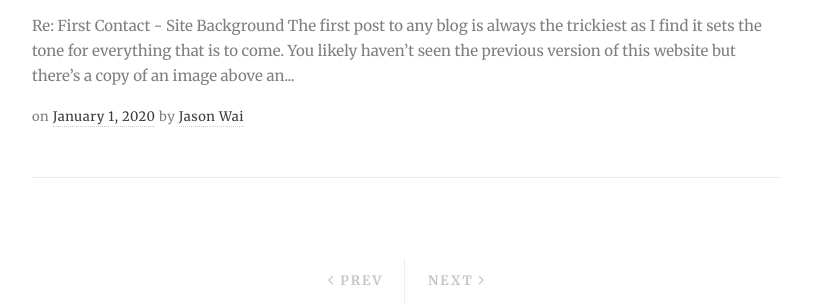
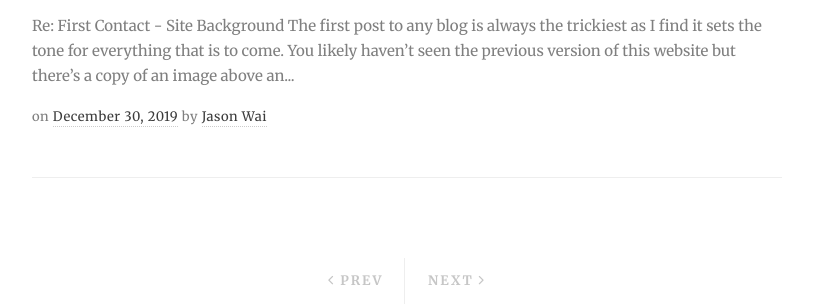
Before and after one commit to jawai/marvelous-broccoli, a Jekyll site: the page built from index.html, in a window 1280 px wide. Shown: the part 796-1102 px from the top of the page, without its empty margins (233-1046 px from the left). Built offline with Jekyll 4.4.1, drawn with Linux system fonts in a browser that asks for light colours; nearby versions of some CDN libraries; the list of posts is cut into pages by our own code.

Commit message:
Update Posts “2019-12-30-site-refresh”

```diff
--- a/_posts/2019-12-30-site-refresh.md
+++ b/_posts/2019-12-30-site-refresh.md
@@ -1,6 +1,6 @@
 ---
 title: Site Refresh
-date: 2020-01-01T21:33:13.652Z
+date: 2019-12-30T21:33:13.652Z
 image: /images/first-post-pre-x450.png
 layout: post
 ---
```
